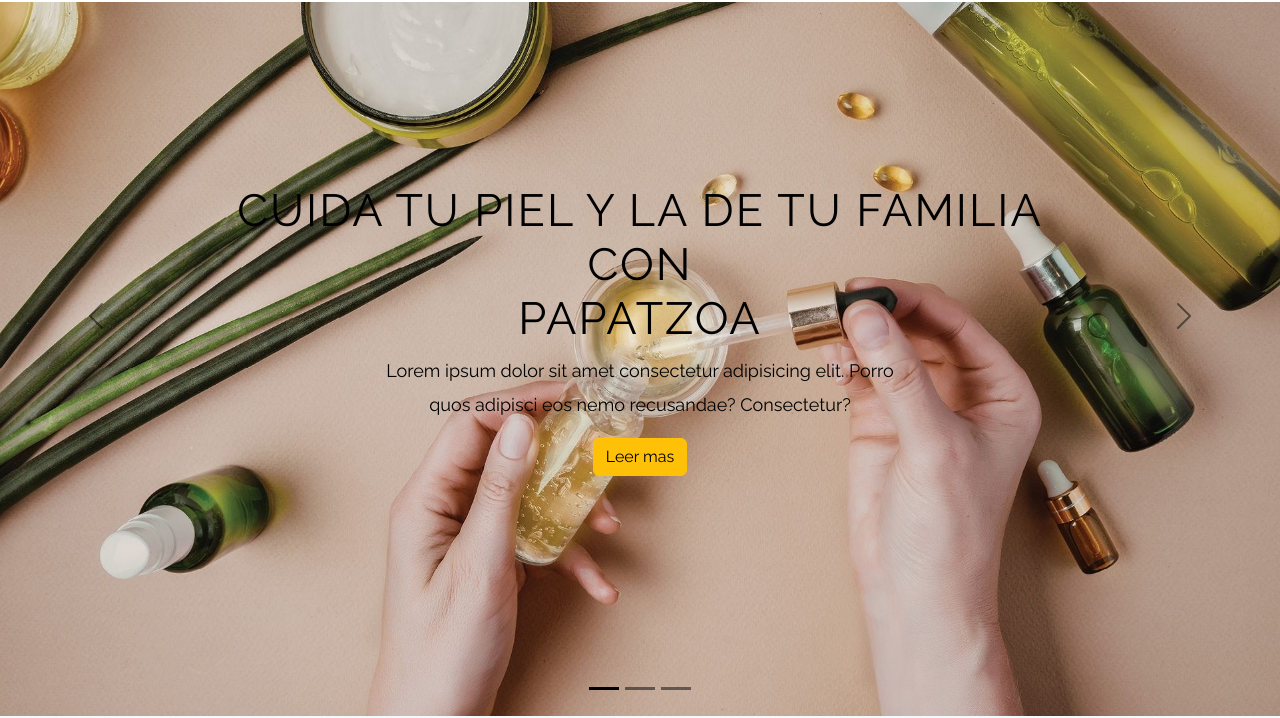
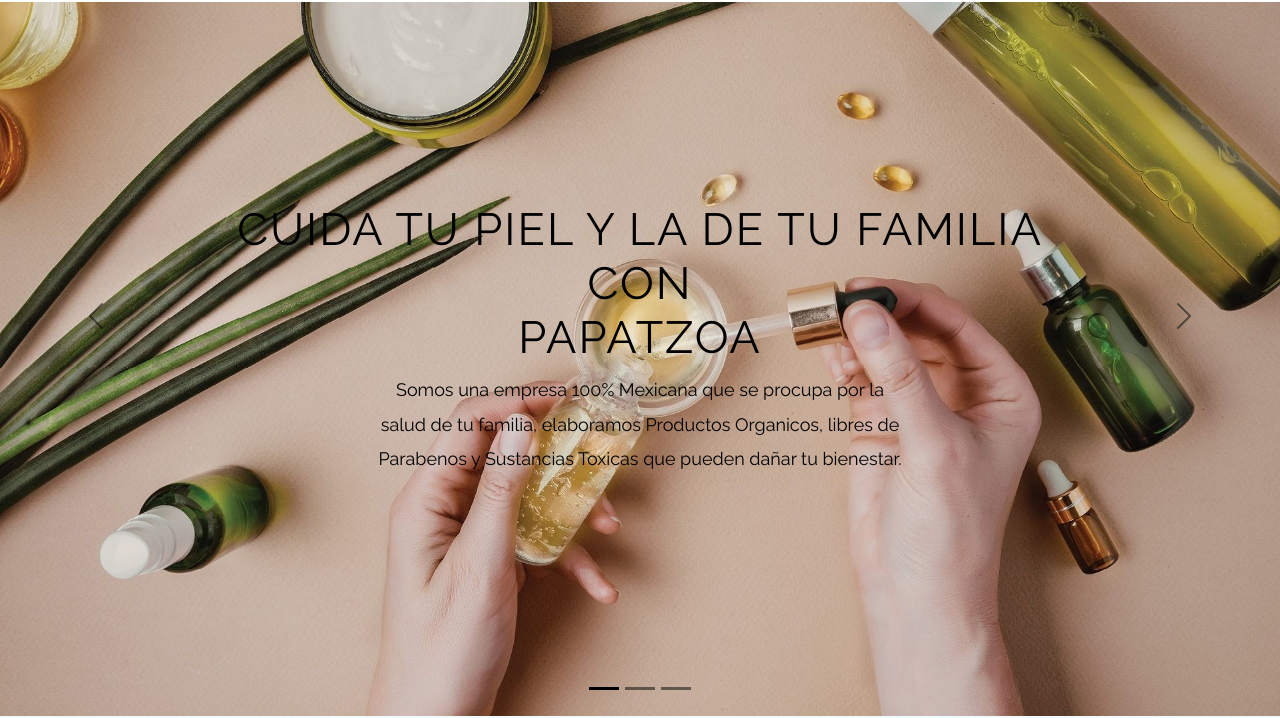
Before and after one commit to setfrank11/papatzoa1, a plain HTML site: page index.html in a window 1280 px wide. Shown: the part 108-826 px from the top of the page. Drawn offline with nearby package versions, Linux system fonts and the light colour scheme.

Commit message:
modificacion de texto de carucel

```diff
--- a/index.html
+++ b/index.html
@@ -83,23 +83,25 @@ https://cdnjs.cloudflare.com/ajax/libs/font-awesome/6.2.1/css/all.min.css
       <img src="imagenes/cosmeticano1.jpeg" class="d-block w-100" alt="imagen cosmetica">
       <div class="carousel-caption ">
         <h5>Cuida tu piel y la de tu familia con<br>Papatzoa</h5>
-        <p>Lorem ipsum dolor sit amet consectetur adipisicing elit. Porro quos adipisci eos nemo recusandae? Consectetur?</p>
-        <p><a href="#" class="btn btn-warning mt-3">Leer mas</a></p>
+        <p>Somos una empresa 100% Mexicana que se procupa por la salud de tu familia,
+          elaboramos Productos Organicos, libres de Parabenos y Sustancias Toxicas que pueden dañar tu bienestar.</p>
       </div>
     </div>
     <div class="carousel-item">
       <img src="imagenes/jabones03.jpeg" class="d-block w-100" alt="otra imagen de cosmetica">
       <div class="carousel-caption ">
         <h5>Dale un Apapacho a tu piel</h5>
-        <p>Lorem ipsum dolor sit amet consectetur adipisicing elit. Porro quos adipisci eos nemo recusandae? Consectetur?</p>
+        <p>Conoce nuestra linea de Jabones Artesanales, comienza a difrutar de las propiedades
+          que la Naturaleza te ofrece.</p>
         <p><a href="#" class="btn btn-warning mt-3">Leer mas</a></p>
       </div>
     </div>
     <div class="carousel-item">
       <img src="imagenes/serum02.jpg" class="d-block w-100" alt="imagen serum">
       <div class="carousel-caption ">
-        <h5>Serum Le Chic<br>Papatzoa</h5>
-        <p>Lorem ipsum dolor sit amet consectetur adipisicing elit. Porro quos adipisci eos nemo recusandae? Consectetur?</p>
+        <h5>Serum Le Chic<br>De Papatzoa</h5>
+        <p>La Naturaleza es sabia, nos proporciona propiedades unicas, especiales para cuidar tu rostro de la
+          contaminación.</p>
         <p><a href="#" class="btn btn-warning mt-3">Leer mas</a></p>
       </div>
     </div>
```
